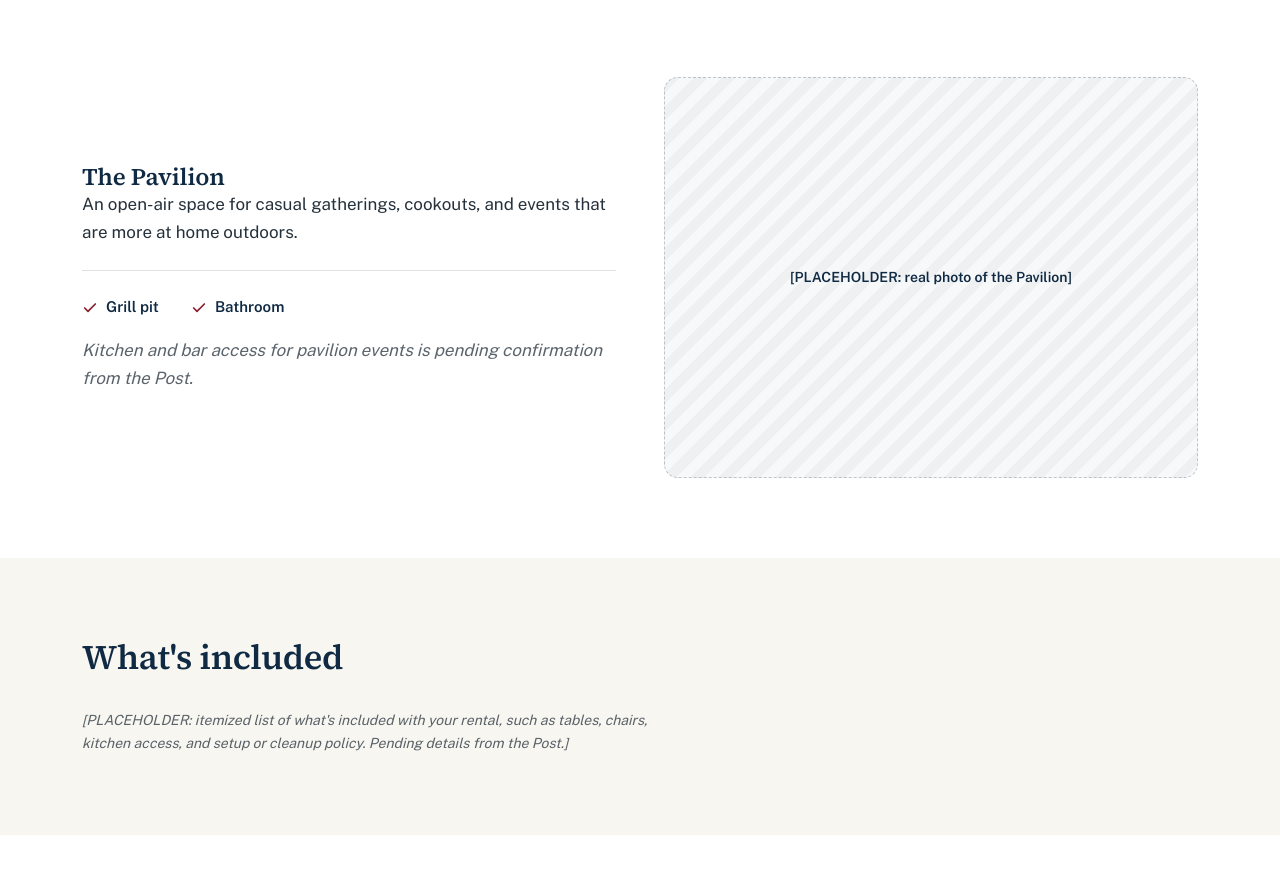
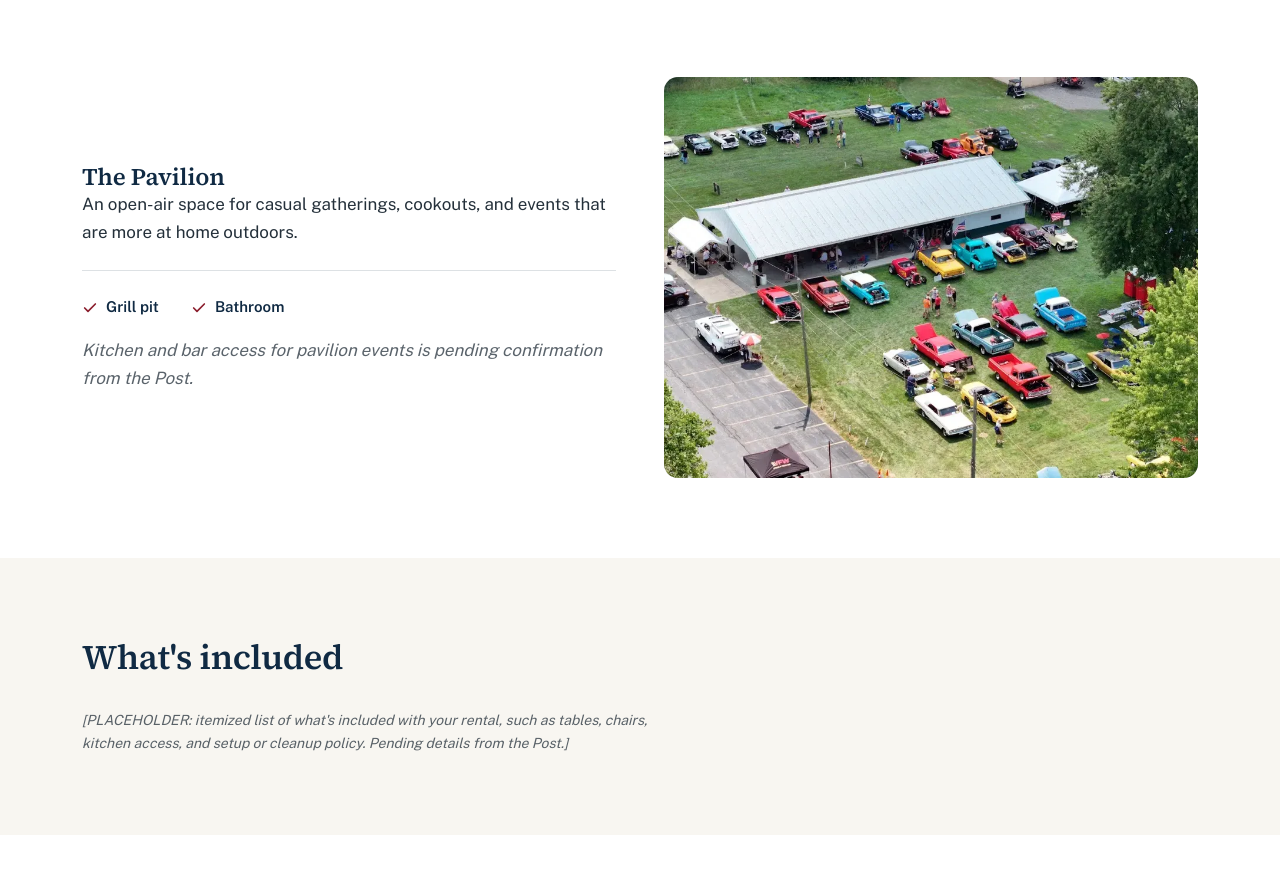
Before and after one commit to bradley1eziuka-png/vfw, a website: page rentals.html in a window 1280 px wide. Shown: the part 1401-2274 px from the top of the page. Drawn offline with nearby package versions, Linux system fonts and the light colour scheme.

Commit message:
Replace 4 placeholder photos with real car show photography
- Home hero: Post 4093 building exterior with sign and flags
- Our purpose section: charity ticket table + ice cream truck community photo
- Rentals Pavilion: aerial shot of the pavilion during the car show

Images converted to WebP and resized for web (65-186KB each). Source
photos kept in Car show/ for future re-crops. Hall interior placeholder
on Rentals left as-is per instruction, no matching photo available yet.

```diff
--- a/css/style.css
+++ b/css/style.css
@@ -378,6 +378,15 @@
 }
 
 .aspect-4-3 { aspect-ratio: 4 / 3; }
+
+.photo {
+  width: 100%;
+  height: 100%;
+  object-fit: cover;
+  border-radius: var(--radius-lg);
+  display: block;
+}
+.hero__figure .photo { border-radius: 0; }
 
 .photo-pair {
   display: grid;
--- a/rentals.html
+++ b/rentals.html
@@ -94,7 +94,7 @@
 
       <div class="venue-section venue-section--reverse">
         <div class="venue-section__media">
-          <div class="placeholder-block aspect-4-3">[PLACEHOLDER: real photo of the Pavilion]</div>
+          <img class="photo aspect-4-3" src="images/rentals-pavilion-aerial.webp" alt="Aerial view of the Post 4093 pavilion and grounds during the annual car show" width="1200" height="680" loading="lazy">
         </div>
         <div class="venue-section__body">
           <h2>The Pavilion</h2>
```
Also changed, not shown: index.html (+3 -5 lines), Car show/image copy 2.png (added), Car show/image copy 4.png (added), Car show/image copy 5.png (added), Car show/image copy.png (added), images/home-hero-exterior.webp (added), images/purpose-ice-cream-truck.webp (added), images/purpose-ticket-table.webp (added), images/rentals-pavilion-aerial.webp (added), 2 other files.
